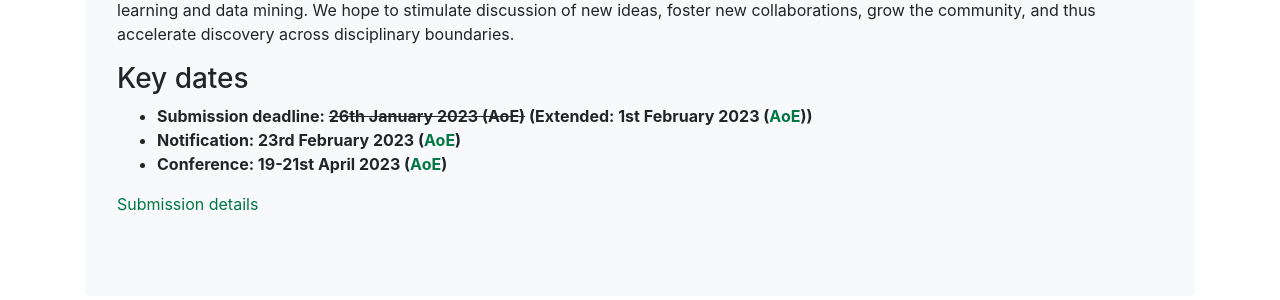
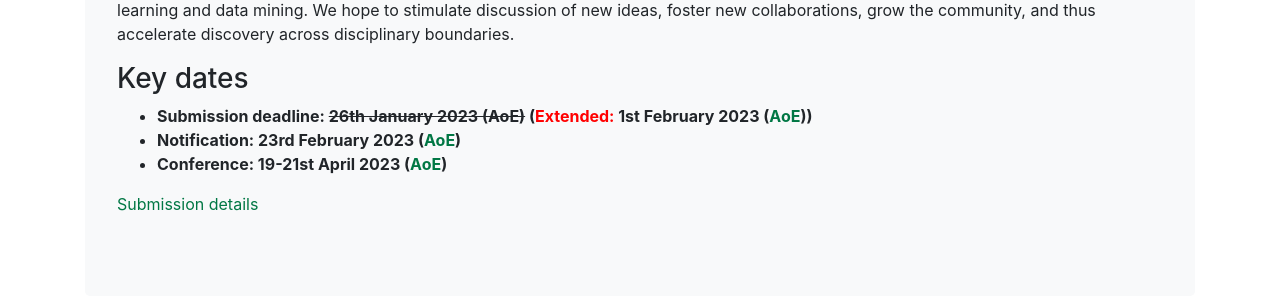
Before and after one commit to DigitaleGesellschaft/jekyll-theme-conference, a Jekyll site: the page built from index.md, in a window 1280 px wide. Shown: the part 762-1062 px from the top of the page. Built offline with Jekyll 4.4.1, drawn with Linux system fonts in a browser that asks for light colours.

Commit message:
Update index.md

```diff
--- a/index.md
+++ b/index.md
@@ -39,7 +39,7 @@ accelerate discovery across disciplinary boundaries.
 
 ### Key dates
 
-- __Submission deadline: ~~26th January 2023 (AoE)~~ (Extended: 1st February 2023 ([AoE](https://www.timeanddate.com/time/zones/aoe)))__
+- __Submission deadline: ~~26th January 2023 (AoE)~~ (<span style="color:red">Extended:</span> 1st February 2023 ([AoE](https://www.timeanddate.com/time/zones/aoe)))__
 - __Notification: 23rd February 2023 ([AoE](https://www.timeanddate.com/time/zones/aoe))__
 - __Conference: 19-21st April 2023 ([AoE](https://www.timeanddate.com/time/zones/aoe))__
 
```
